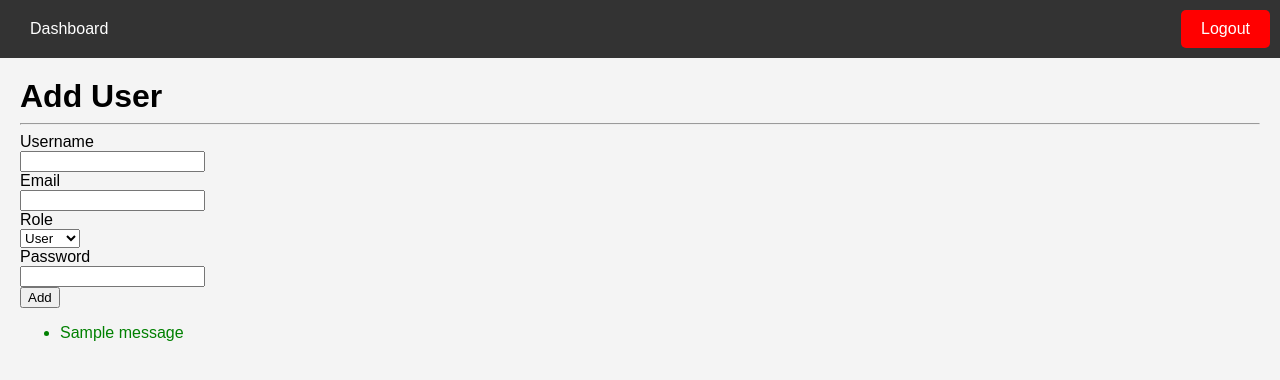
After one commit to tonantr/service-track-web, a Flask app: page /admin/users/add in a window 1280 px wide. The commit adds this page. Shown: the top 380 px of the page. Run offline with Flask 3, Linux system fonts and the light colour scheme; the visitor is signed in with stand-in values (Sample User, id 1); one stand-in notice (Sample message) is shown.

Commit message:
added add_user method

```diff
--- a/app/database/admin_database_handler.py
+++ b/app/database/admin_database_handler.py
@@ -15,6 +15,10 @@ class AdminDatabaseHandler(DatabaseHandler):
     def get_all_users(self):
         query = "SELECT user_id, username, role, email FROM users"
         return self.fetch_all(query)
+
+    def add_user(self, username, email, password, role="user"):
+        query = "INSERT INTO users (username, password, email, role) VALUES (%s, %s, %s, %s)"
+        self.execute_commit(query, (username, password, email, role))
 
     def update_user(self, user_id, **kwargs):
         if not kwargs:
--- a/app/routes/admin/admin_routes.py
+++ b/app/routes/admin/admin_routes.py
@@ -9,6 +9,7 @@ from app.utils.constants import (
 from app.actions.admin_actions import AdminActions
 from app.database.database_handler import DatabaseHandler
 from app.utils.helpers import Helpers
+from app.utils.validators import validate_email, validate_password, validate_username
 from app.auth.password_hashing import hash_password
 import logging
 
@@ -63,6 +64,46 @@ def init_app(app):
             logging.error(f"Error occurred: {str(e)}")
             error_message = f"An error occurred: {str(e)}"
             return render_template("error.html", error_message=error_message)
+
+    @app.route("/admin/users/add", methods=["GET", "POST"])
+    def add_user():
+        if not helpers.check_admin_session():
+            return redirect(url_for("index"))
+
+        if request.method == "POST":
+            try:
+                username = request.form.get("username")
+                role = request.form.get("role")
+                email = request.form.get("email")
+                password = request.form.get("password")
+
+                if not validate_username(username):
+                    flash("Username must be at least 3 characters.", "danger")
+                    return render_template("add_user.html")
+
+                if not validate_email(email):
+                    flash("Invalid email format.", "danger")
+                    return render_template("add_user.html")
+
+                if not validate_password(password):
+                    flash("Password must be at least 6 characters.", "danger")
+                    return render_template("add_user.html")
+
+                if helpers.check_if_username_or_email_exists(username, email):
+                    flash("Username or Email already exists.", "warning")
+                    return render_template("add_user.html")
+
+                if password:
+                    hashed_password = hash_password(password)
+
+                admin_actions.add_user(username, email, hashed_password, role)
+                return redirect(url_for("list_users"))
+            except Exception as e:
+                logging.error(f"Error occurred: {str(e)}")
+                error_message = f"An error occurred: {str(e)}"
+                return render_template("error.html", error_message=error_message)
+
+        return render_template("add_user.html")
 
     @app.route("/admin/users/update/<int:user_id>", methods=["GET", "POST"])
     def update_user(user_id):
--- /dev/null
+++ b/app/templates/add_user.html
@@ -0,0 +1,73 @@
+<!DOCTYPE html>
+<html lang="en">
+
+<head>
+    <meta charset="UTF-8">
+    <meta name="viewport" content="width=device-width, initial-scale=1.0">
+    <title>CSM</title>
+    <link rel="stylesheet" href="{{ url_for('static', filename='styles.css') }}">
+</head>
+
+<body>
+
+    <div class="navbar">
+        <a href="/admin/dashboard">Dashboard</a>
+        <a href="/logout" class="logout">Logout</a>
+    </div>
+
+    <div class="container">
+        <h1>Add User</h1>
+        <hr>
+        <form method="POST">
+            <div class="form-group">
+                <label for="username">Username</label>
+            </div>
+            <div class="form-group">
+                <input type="text" class="form-control" id="username" name="username"
+                    value="{{ request.form.get('username', '') }}" required>
+            </div>
+
+            <div class="form-group">
+                <label for="email">Email</label>
+            </div>
+            <div class="form-group">
+                <input type="email" class="form-control" id="email" name="email"
+                    value="{{ request.form.get('email', '') }}" required>
+            </div>
+
+            <div class="form-group">
+                <label for="role">Role</label>
+            </div>
+            <div class="form-group">
+                <select class="form-control" id="role" name="role" required>
+                    <option value="user" {% if request.form.get('role')=='user' %}selected{% endif %}>User</option>
+                    <option value="admin" {% if request.form.get('role')=='admin' %}selected{% endif %}>Admin</option>
+                </select>
+            </div>
+
+            <div class="form-group">
+                <label for="password">Password</label>
+            </div>
+            <div class="form-group">
+                <input type="password" class="form-control" id="password" name="password" required>
+            </div>
+
+            <button type="submit" class="btn btn-primary">Add</button>
+        </form>
+
+
+        <!-- Flash Messages -->
+        {% with messages = get_flashed_messages(with_categories=True) %}
+        {% if messages %}
+        <ul class="flash-messages">
+            {% for category, message in messages %}
+            <li class="{{ category }}">{{ message }}</li>
+            {% endfor %}
+        </ul>
+        {% endif %}
+        {% endwith %}
+    </div>
+
+</body>
+
+</html>
--- a/app/templates/users.html
+++ b/app/templates/users.html
@@ -19,7 +19,7 @@
         <h1>Manage Users</h1>
         <hr>
         <div style="margin-bottom: 15px;">
-            <a href="#" class="add-button">+ Add User</a>
+            <a href="{{ url_for('add_user') }}" class="add-button">+ Add User</a>
         </div>
         {% if users %}
         <table style="width: 100%; border-collapse: collapse;">
```
Also changed, not shown: app/actions/admin_actions.py (+8 -0 lines), app/auth/password_hashing.py (+5 -3 lines), app/utils/validators.py (added, +14 -0 lines), 1 other file.
